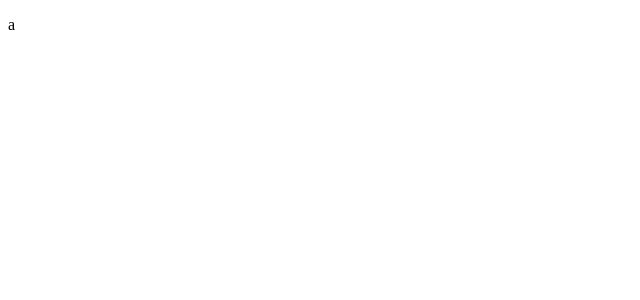
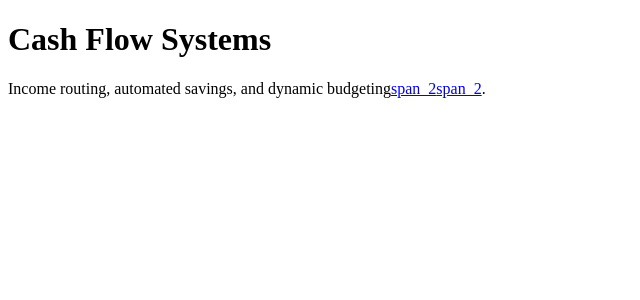
Before and after one commit to aa3682/diy-wealth-framework, a Next.js app: page /02-cash-flow-systems in a window 1280 px wide. Shown: the top 300 px of the page, without its empty margins (0-640 px from the left). Built offline with nearby package versions, Linux system fonts and the light colour scheme.

Commit message:
Update index.mdx

```diff
--- a/pages/02-cash-flow-systems/index.mdx
+++ b/pages/02-cash-flow-systems/index.mdx
@@ -1 +1,3 @@
-a
+# Cash Flow Systems
+
+Income routing, automated savings, and dynamic budgeting[span_2](start_span)[span_2](end_span).
```
